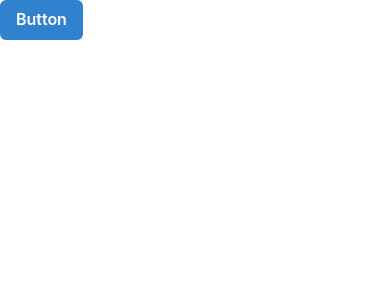
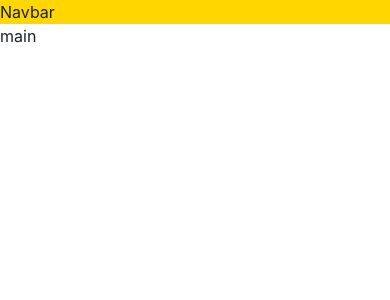
Before and after one commit to mahfuj890/game-hub-react-chakra, a React (Vite) app: page / in a window 390 px wide. Shown: the top 300 px of the page. Built offline with nearby package versions, Linux system fonts and the light colour scheme.

Commit message:
build a responsive layout

```diff
--- a/src/App.tsx
+++ b/src/App.tsx
@@ -1,11 +1,41 @@
 import "./App.css";
-import { Button } from '@chakra-ui/react'
-
+import { Grid, GridItem, Show } from "@chakra-ui/react";
 
 function App() {
-  return <>
-<Button colorScheme='blue'>Button</Button>
-  </>;
+  return (
+    <Grid
+      templateAreas={{
+        base: `"nav" "main"`,
+        lg: `"nav nav" "aside main"`,
+      }}
+      templateColumns={{
+        base: "1fr",
+        lg: "250px 1fr",
+      }}
+    >
+      <GridItem area="nav" bg={"gold"}>
+        Navbar
+      </GridItem>
+      <Show above="lg">
+        <GridItem area="aside" paddingX={5}>
+          sidebar
+        </GridItem>
+      </Show>
+      <GridItem area="main">
+        main
+        {/* <Box paddingLeft={2}>
+      <GameHeading gameQuery={gameQuery} />
+      <Flex marginBottom={5}>
+        <Box marginRight={5}>
+          <PlatformSelector selectedPlatform={gameQuery.platform} onSelectPlatform={(platform) => setGameQuery({ ...gameQuery, platform}) } />
+        </Box>
+        <SortSelector sortOrder={gameQuery.sortOrder} onSelectSortOrder={(sortOrder) => setGameQuery({ ...gameQuery, sortOrder })} />
+      </Flex>
+    </Box> */}
+        {/* <GameGrid gameQuery={gameQuery} /> */}
+      </GridItem>
+    </Grid>
+  );
 }
 
 export default App;
```
